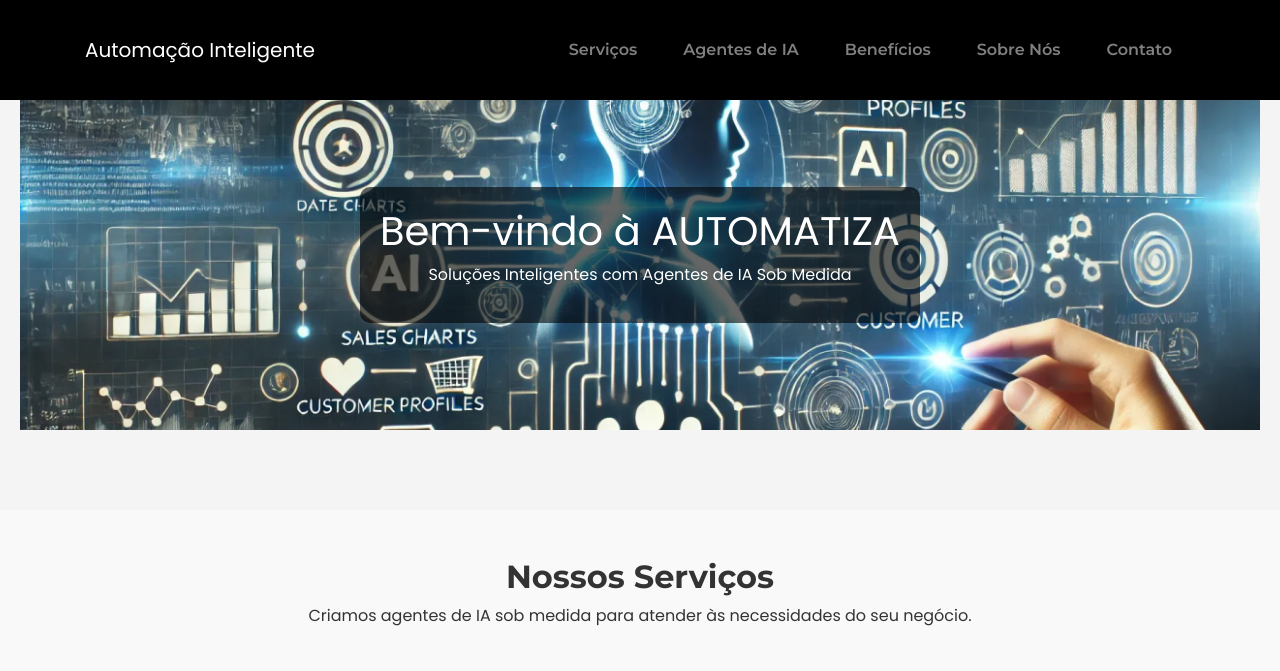
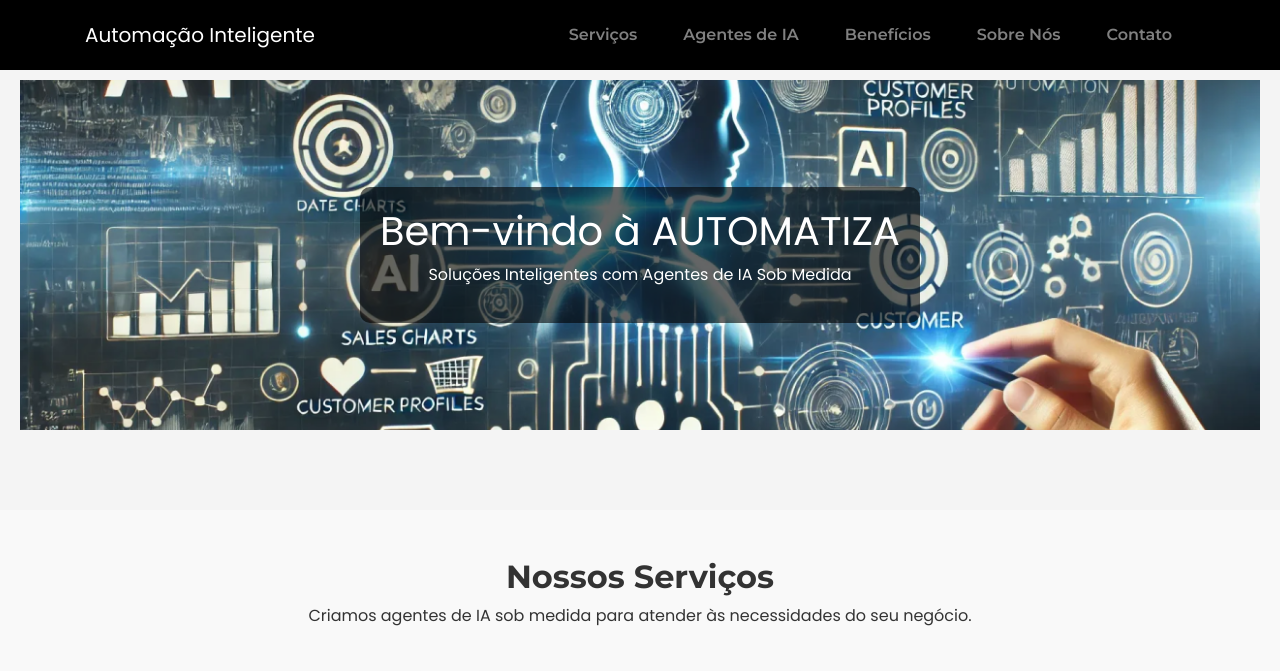
Before and after one commit to automatizaia/automatiza, a plain HTML site: page index.html in a window 1280 px wide. Shown: the top 671 px of the page. Drawn offline with nearby package versions, Linux system fonts and the light colour scheme.

Commit message:
Update index.html

```diff
--- a/index.html
+++ b/index.html
@@ -22,7 +22,7 @@
         }
         .navbar {
             background-color: #000; /* Barra de menu preta */
-            padding: 30px 0;
+            padding: 15px 0;
             position: fixed;
             top: 0;
             right: 0;
@@ -45,6 +45,7 @@
             text-decoration: none;
             font-weight: 600;
             font-family: 'Montserrat', sans-serif;
+            padding: 10;
         }
         .navbar ul li a:hover {
             text-decoration: underline;
```
